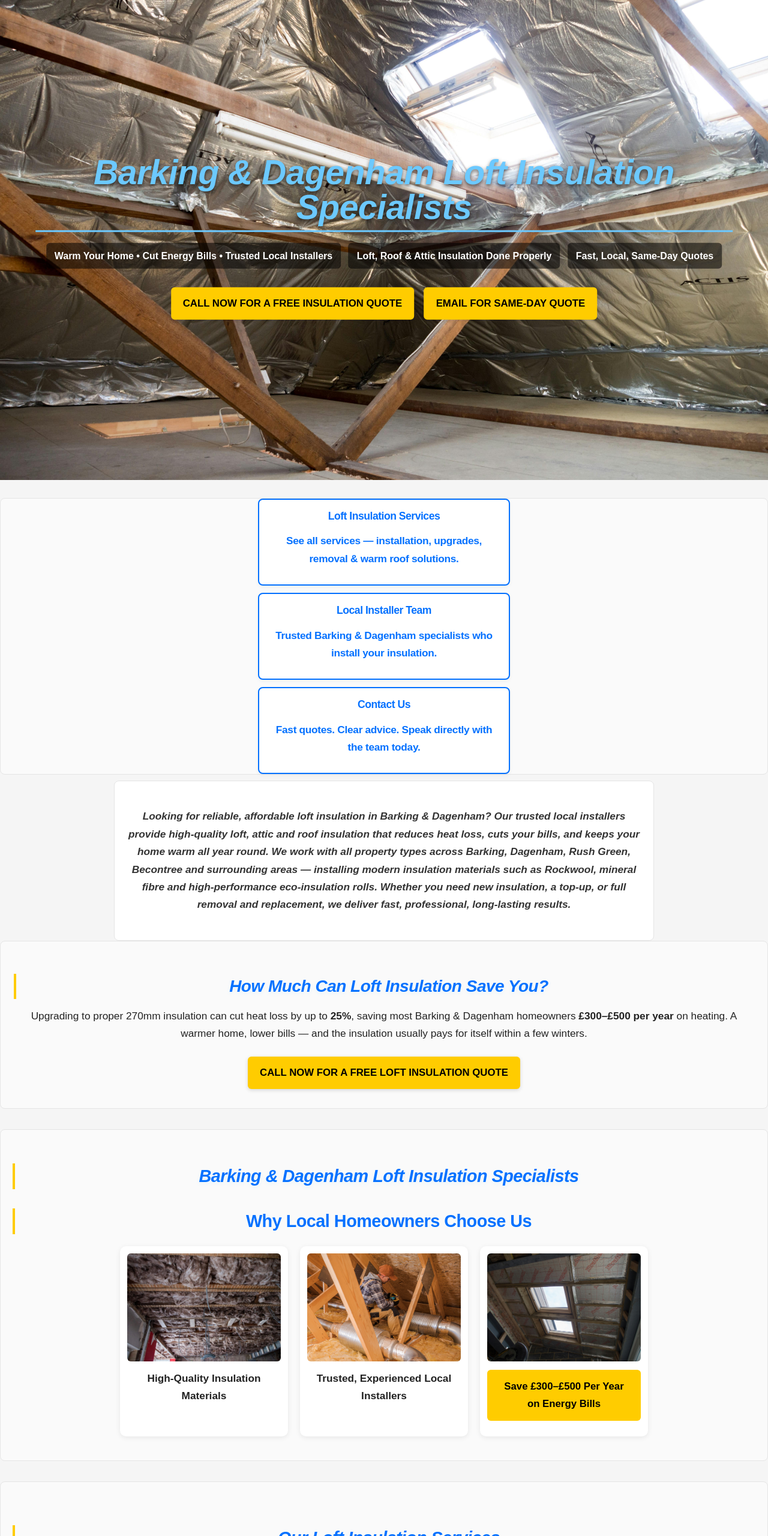
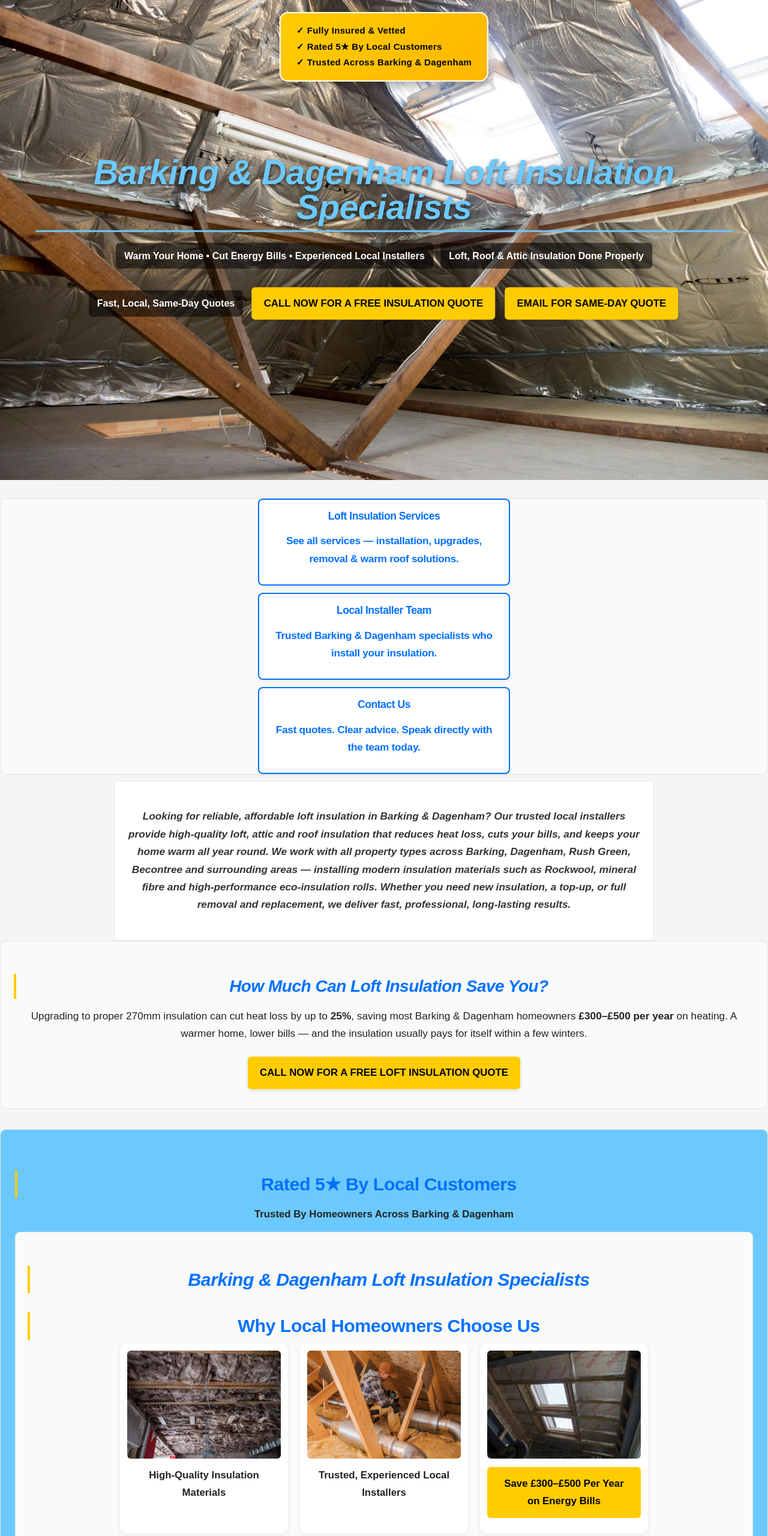
Before and after one commit to Therealr4m/Loftinsulationbarking, a plain HTML site: page index.html in a window 1280 px wide. Shown: the top 2560 px of the page at 60% size. Drawn offline with Linux system fonts and the light colour scheme.

Commit message:
trust sections added

```diff
--- a/index.html
+++ b/index.html
@@ -72,14 +72,23 @@
 </head>
 <body>
 
+
 <!-- HERO SECTION -->
 <header class="hero-section">
+
+<!-- TOP TRUST BAR -->
+<div class="top-trust-bar">
+  <span>Fully Insured & Vetted</span>
+  <span>Rated 5★ By Local Customers</span>
+  <span>Trusted Across Barking & Dagenham</span>
+</div>
+
     <img src="images/loft-insulation-installed-barking-uk.jpg" alt="Loft insulation installed in Barking & Dagenham home" class="hero-img">
 
     <div class="hero-text">
         <h1 class="hero-heading">Barking & Dagenham Loft Insulation Specialists</h1>
 
-        <p class="hero-tagline">Warm Your Home • Cut Energy Bills • Trusted Local Installers</p>
+        <p class="hero-tagline">Warm Your Home • Cut Energy Bills • Experienced Local Installers</p>
         <p class="hero-tagline">Loft, Roof & Attic Insulation Done Properly</p>
         <p class="hero-tagline">Fast, Local, Same-Day Quotes</p>
 
@@ -92,6 +101,10 @@
         </a>
     </div>
 </header>
+
+
+
+
 
 <!-- NAV BOXES -->
 <section class="closing-nav">
@@ -137,6 +150,20 @@
         CALL NOW FOR A FREE LOFT INSULATION QUOTE
     </a>
 </section>
+
+
+
+
+
+<!-- 5 STAR TRUST SECTION -->
+<section class="rating-trust">
+  <h2>Rated 5★ By Local Customers</h2>
+  <p>Trusted By Homeowners Across Barking & Dagenham</p>
+
+
+
+
+
 
 
 
@@ -207,7 +234,7 @@
 
 <!-- INSTALLERS SUMMARY (NEW) -->
 <section class="local-seo">
-    <h2>Local Installers You Can Trust</h2>
+    <h2>Proper Local Installers Who know what they're doing</h2>
     <p>
         Every job will be carried out by experienced insulation specialists — not general handymen.
         Barking & Dagenham installers are insured, skilled and familiar with all loft types.
--- a/styles.css
+++ b/styles.css
@@ -306,3 +306,95 @@ text-align: center;
   display: inline-block;
   margin-top: 25px;
 }
+
+* ============================
+   TRUST & RATING SECTIONS
+   ============================ */
+
+.top-trust-bar {
+  background: var(--brand-blue);
+  color: #fff;
+  text-align: center;
+  font-weight: 700;
+  font-size: 0.95rem;
+  padding: 10px 6px;
+}
+
+.rating-trust {
+  text-align: center;
+  padding: 32px 20px;
+  background: #ffffff;
+}
+
+.rating-trust h2 {
+  font-size: 1.9rem;
+  margin-bottom: 6px;
+  color: var(--brand-blue;)
+}
+
+.rating-trust p {
+  font-size: 1.05rem;
+  font-weight: 700;
+}
+
+.stars {
+  font-size: 2.2rem;
+  color: var(--accent);
+  margin: 8px 0;
+  letter-spacing: 4px;
+}
+
+.rating-sub {
+  font-size: 0.95rem;
+  margin-top: 6px;
+  color: #444;
+}
+
+
+
+/* ========== FLAMBOYANT GOLD TOP TRUST BAR OVERLAY ========== */
+.top-trust-bar{
+  position:absolute;
+  top:20px;
+  left:50%;
+  transform:translateX(-50%);
+  background:linear-gradient(135deg, #ffcc00, #ffb700);
+  color:#000;
+  padding:14px 26px;
+  border-radius:14px;
+  font-weight:800;
+  font-size:15px;
+  letter-spacing:0.3px;
+  z-index:50;
+  box-shadow:0 6px 18px rgba(0,0,0,0.35);
+  text-align:left;
+  max-width:94%;
+  border:2px solid #fff;
+}
+
+/* Bullet-style layout inside the bar */
+.top-trust-bar span{
+  display:block;
+  padding-left:18px;
+  position:relative;
+  margin:4px 0;
+}
+
+/* Gold bullet dots */
+.top-trust-bar span::before{
+  content:"✓";
+  position:absolute;
+  left:0;
+  top:0;
+  font-weight:900;
+  color:#000;
+}
+
+/* Mobile fine-tune */
+@media (max-width:480px){
+  .top-trust-bar{
+    font-size:13px;
+    padding:10px 18px;
+    top:12px;
+  }
+}
```
